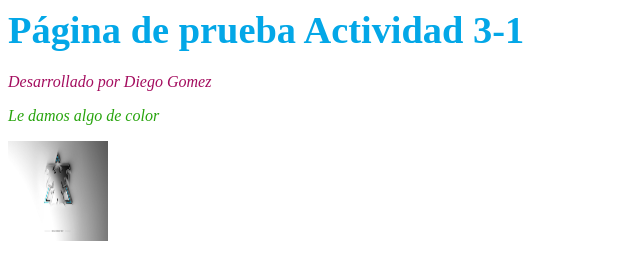
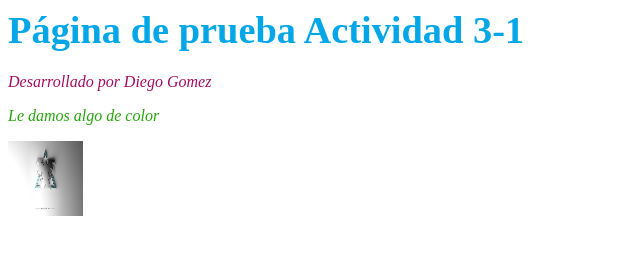
Before and after one commit to grupo3Estructuras/REPO_MIT_3-1, a plain HTML site: page index.html in a window 1280 px wide. Shown: the whole page, without its empty margins (0-640 px from the left). Drawn offline with Linux system fonts and the light colour scheme.

Commit message:
tamaño de imagen

```diff
--- a/index.html
+++ b/index.html
@@ -5,5 +5,5 @@
   <p><i>Desarrollado por Diego Gomez</i></p>
      <font color ="#27A40D">
   <p><i>Le damos algo de color</i></p>
-       <img src="FqVg30c.jpg" width="100" height="100">
+       <img src="FqVg30c.jpg" width="75" height="75">
 </html>
```
